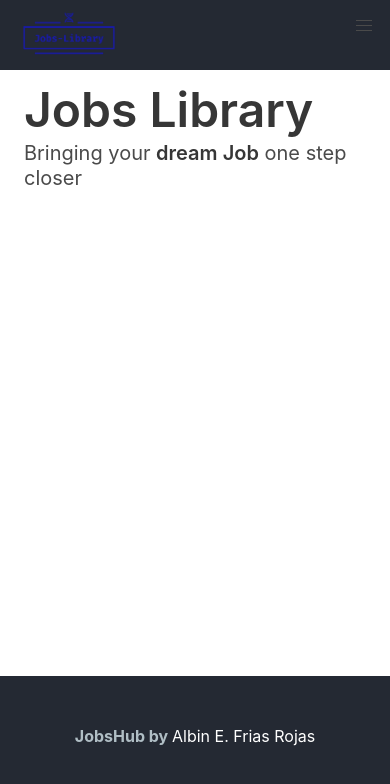
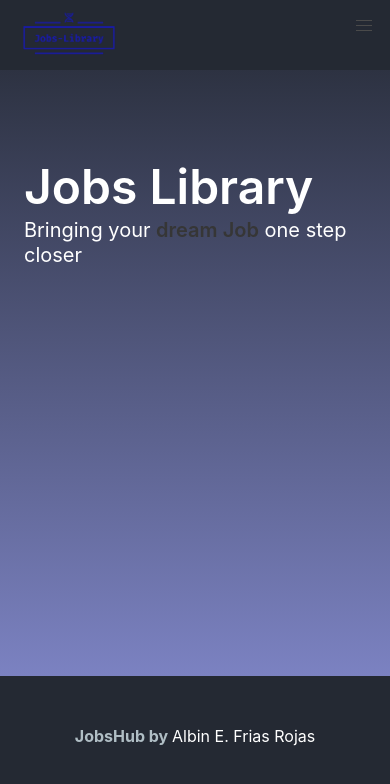
Before and after one commit to PseudoMera/Jobs-Hub, a React (Create React App) app: page / in a window 390 px wide. Shown: the top 784 px of the page. Built offline with nearby package versions, Linux system fonts and the light colour scheme.

Commit message:
Made homepage full responsive

```diff
--- a/src/App.js
+++ b/src/App.js
@@ -13,6 +13,7 @@ function App() {
           <Route exact path="/" component={HomePage}/>
           <Route exact path="/jobs" component={JobsPage}/>
         </Switch>
+
     </BrowserRouter>
   )
 }
--- a/src/Pages/HomePage.js
+++ b/src/Pages/HomePage.js
@@ -6,8 +6,8 @@ function HomePage() {
         <>
         <section className="hero is-large">
            <div className="container hero-body">
-             <h1 className="title" style={{fontSize:"3em "}}>Jobs Library</h1>
-             <h2 className="subtitle">
+             <h1 className="title" style={{fontSize:'3em', color:'white'}}>Jobs Library</h1>
+             <h2 className="subtitle" style={{color:'white'}}>
                  Bringing your <strong>dream Job</strong> one step closer
              </h2>
            </div>
--- a/src/index.css
+++ b/src/index.css
@@ -4,10 +4,11 @@
     max-height: 3rem;
 }
 
-body {
-  padding-top: 35px;
+.hero {
+  background: linear-gradient(#242933, #9198e5);
+  width: 100%;
+  height: 100vh;
 }
-
 
 .card-footer {
   margin-bottom: 20px;
@@ -32,3 +33,7 @@ a {
 a:hover {
   color: #b3e5fc;
 }
+
+.container.hero-body {
+  padding-top: 10em;
+}
```
